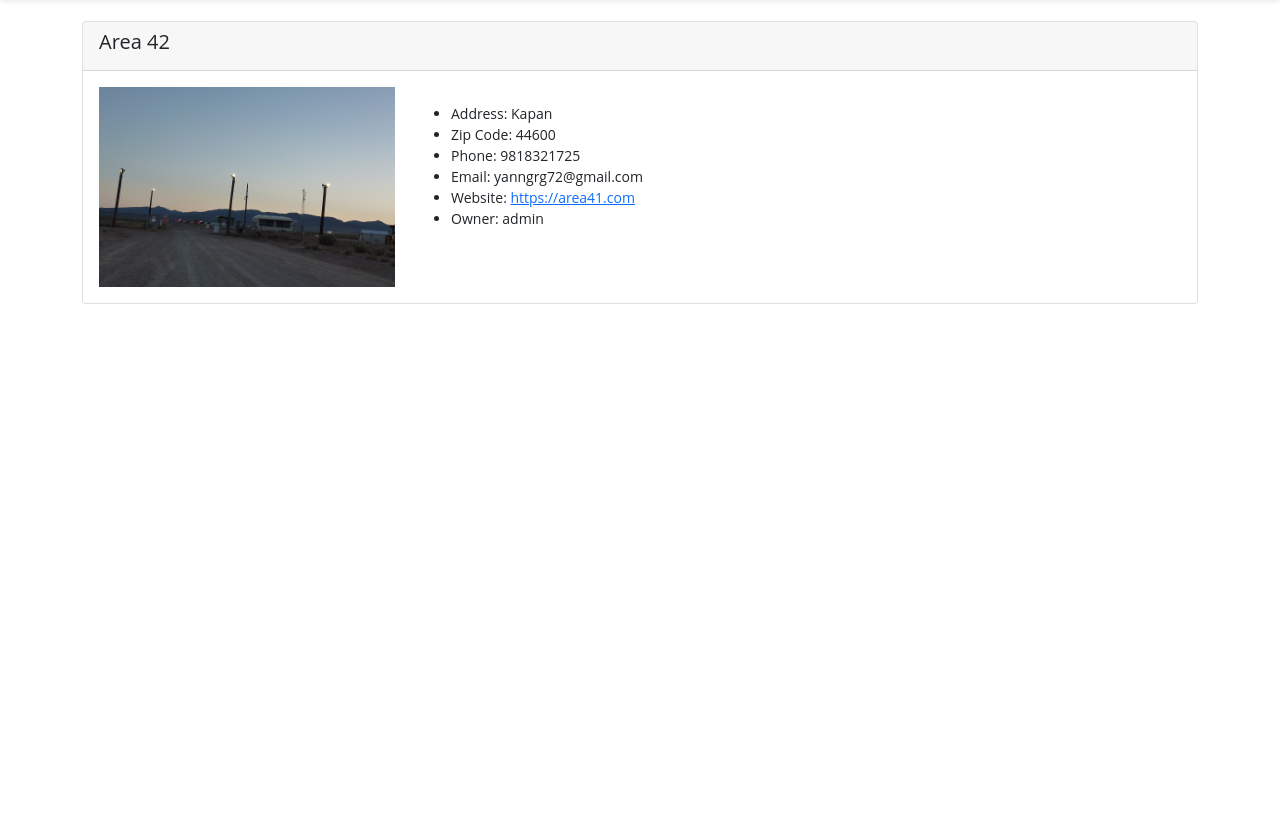
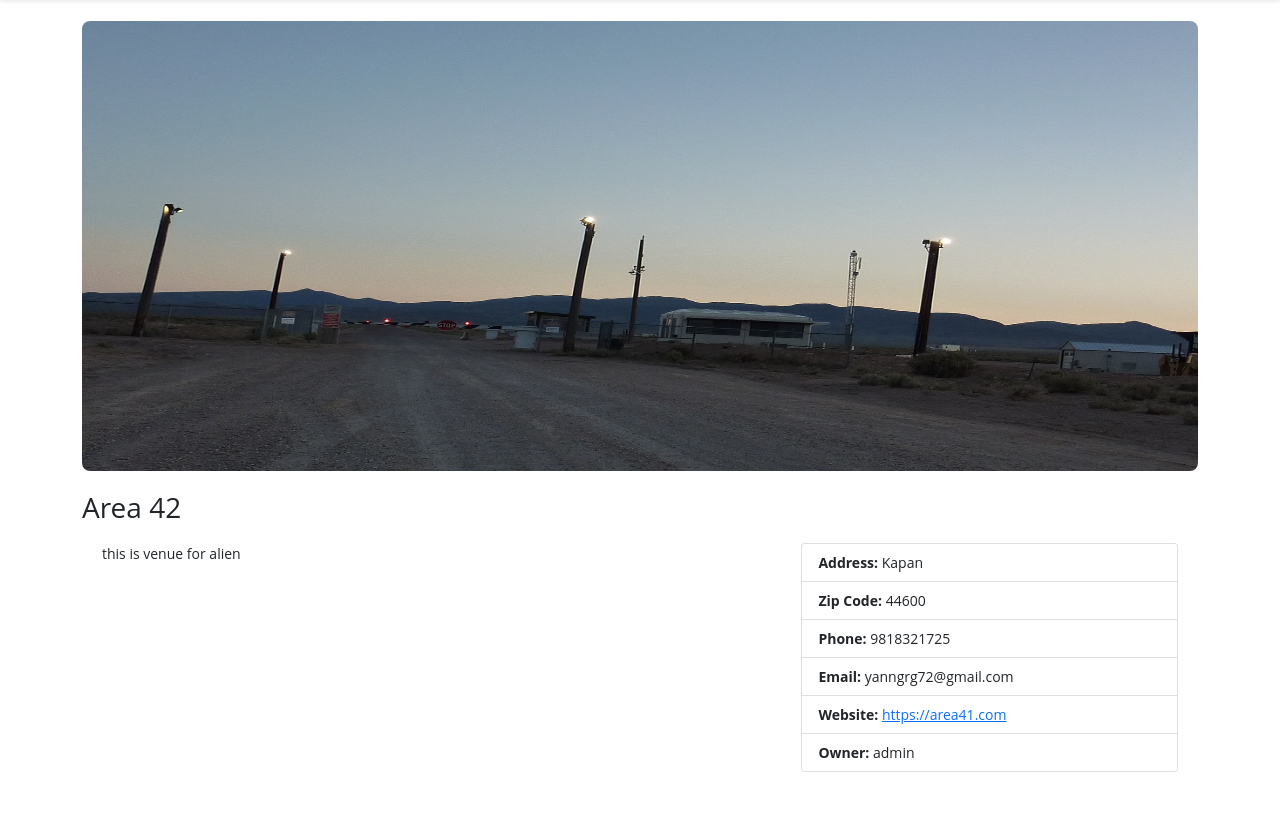
Before and after one commit to saringrg/myclub, a Django app: page /show_venue/2 in a window 1280 px wide. Shown: the part 56-869 px from the top of the page. Before the commit the page ends 360 px from the top, so only its background shows below. Run offline with Django 5.2, Linux system fonts and the light colour scheme; data comes from the database, SQL or seed files in the repository; both versions use the stored data as it was after the commit.

Commit message:
version 2.9

```diff
--- a/myclub_website/events/forms.py
+++ b/myclub_website/events/forms.py
@@ -50,7 +50,7 @@ class EventForm(ModelForm):
 class VenueForm(ModelForm):
 	class Meta:
 		model = Venue
-		fields = ('name', 'address', 'zip_code', 'phone', 'web', 'email_address', 'venue_image')
+		fields = ('name', 'address', 'zip_code', 'phone', 'web', 'email_address', 'venue_description', 'venue_image')
 		labels = {
 			'name': 'Venue Name',
 			'address': 'Venue Address',
@@ -58,6 +58,7 @@ class VenueForm(ModelForm):
 			'phone': 'Phone',
 			'web': 'Web Address',
 			'email_address': 'Email',
+			'venue_description': 'Venue Description',
 			'venue_image': 'Venue Image',
 		}
 
@@ -68,5 +69,6 @@ class VenueForm(ModelForm):
 			'phone': forms.TextInput(attrs={'class':'form-control'}),
 			'web': forms.TextInput(attrs={'class':'form-control'}),
 			'email_address': forms.EmailInput(attrs={'class':'form-control'}),
+			'venue_description': forms.Textarea(attrs={'class':'form-control'}),
 			'venue_image': forms.ClearableFileInput(attrs={'class': 'form-control'}),
 		}
--- a/myclub_website/events/models.py
+++ b/myclub_website/events/models.py
@@ -9,6 +9,7 @@ class Venue(models.Model):
 	web = models.URLField('Website Address', blank=True)
 	email_address = models.EmailField('Email Address', blank=True)
 	owner = models.IntegerField("Venue Owner", blank=False, default=1)
+	venue_description = models.TextField(blank=True)
 	venue_image = models.ImageField(null=True, blank=True, upload_to="images/")
 
 	def __str__(self):
--- a/myclub_website/events/templates/events/base.html
+++ b/myclub_website/events/templates/events/base.html
@@ -83,6 +83,45 @@
         background: #d1410c;
       }
 
+      .venue-details {
+        margin: 0 auto;
+        padding-top: 0px;
+        background-color: #FFFFFF;
+        border-radius: 8px;
+      }
+
+      .venue-image-container {
+        position: relative;
+        max-width: 100%;
+        overflow: hidden;
+        border-radius: 8px;
+        margin-bottom: 20px;
+      }
+
+      .venue-image {
+        width: 100%;
+        height: 450px;
+        display: block;
+      }
+
+      .flex-container {
+        display: flex;
+        justify-content: space-between;
+        padding-top: 10px;
+        padding-left: 20px;
+        padding-right: 20px;
+        padding-bottom: 20px;
+      }
+
+      .description {
+        text-align: justify;
+        flex-basis: 63%;
+      }
+
+      .car {
+        flex-basis: 35%; /* Adjust the percentage as needed */
+      }
+
     </style>
   </head>
   <body>
--- a/myclub_website/events/templates/events/show_venue.html
+++ b/myclub_website/events/templates/events/show_venue.html
@@ -2,54 +2,51 @@
 
 {% block content %}
 
-	<style>
-	  .custom-container {
-	    max-width: 320px; /* Adjust the width as needed */
-	  }
-	</style>
+<div class="venue-details">
+    {% if venue.venue_image %}
+        <div class="venue-image-container">
+            <img src="{{ venue.venue_image.url }}" alt="{{ venue.name }} Image" class="venue-image">
+        </div>
+    {% endif %}
 
-	<div class="card custom-card">
-	  <div class="card-header">
-	    <h5>{{ venue }}</h5>
-	  </div>
-	  <div class="card-body">
-	    <div class="row">
-	      <div class="col-md-6 custom-container">
-	        {% if venue.venue_image %}
-	        <img src="{{ venue.venue_image.url }}" height=200 width=300 style="max-width: 100%;">
+    <h3>{{ venue }}</h3>
+
+    <div class="flex-container">
+	    <div class="description">
+	    {% if venue.venue_description %}
+	        <p>{{ venue.venue_description }}</p>
 	    {% endif %}
 	    </div>
-	      <div class="col-md-6">
-	        <p class="card-text">
-	          <ul>
+
+	    <div class="card car">
+	    	<ul class="list-group list-group-flush">
 		        {% if venue.address %}
-	              <li>Address: {{ venue.address }}</li>
+		            <li class="list-group-item"><strong>Address:</strong> {{ venue.address }}</li>
 		        {% endif %}
 
 		        {% if venue.zip_code %}
-	              <li>Zip Code: {{ venue.zip_code }}</li>
+		            <li class="list-group-item"><strong>Zip Code:</strong> {{ venue.zip_code }}</li>
 		        {% endif %}
 
 		        {% if venue.phone %}
-	              <li>Phone: {{ venue.phone }}</li>
+		            <li class="list-group-item"><strong>Phone:</strong> {{ venue.phone }}</li>
 		        {% endif %}
 
 		        {% if venue.email_address %}
-	              <li>Email: {{ venue.email_address }}</li>
+		            <li class="list-group-item"><strong>Email:</strong> {{ venue.email_address }}</li>
 		        {% endif %}
 
 		        {% if venue.web %}
-	              <li>Website: <a href="{{ venue.web }}">{{ venue.web }}</a></li>
+		            <li class="list-group-item"><strong>Website:</strong> <a href="{{ venue.web }}" target="_blank">{{ venue.web }}</a></li>
 		        {% endif %}
 
 		        {% if venue_owner %}
-	              <li>Owner: {{ venue_owner }}</li>
+		            <li class="list-group-item"><strong>Owner:</strong> {{ venue_owner }}</li>
 		        {% endif %}
 		    </ul>
-	        </p>
 		</div>
 	</div>
 </div>
-	</div>
+<br>
 
 {% endblock %}
```
Also changed, not shown: myclub_website/events/templates/events/search_events.html (+15 -4 lines), myclub_website/events/templates/events/search_venues.html (+21 -9 lines), myclub_website/events/templates/events/venue.html (+1 -39 lines), myclub_website/db.sqlite3, myclub_website/events/migrations/0007_venue_venue_description.py (added), myclub_website/media/images/image.jpg (added). Lines whose indentation alone changed are shown as unchanged.
